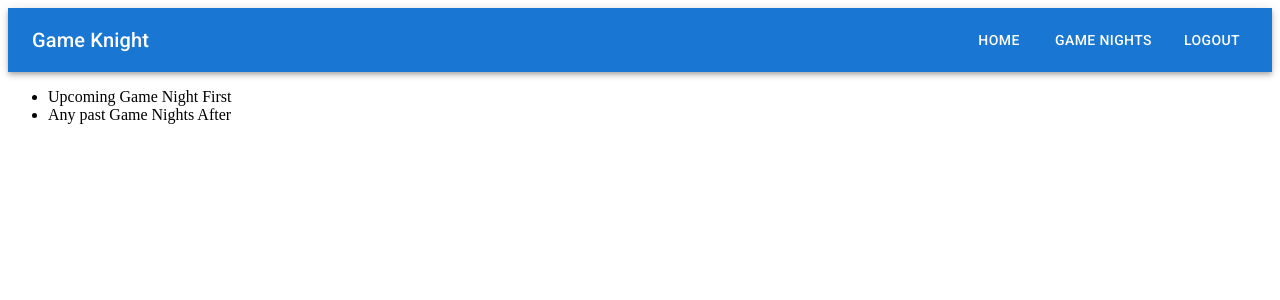
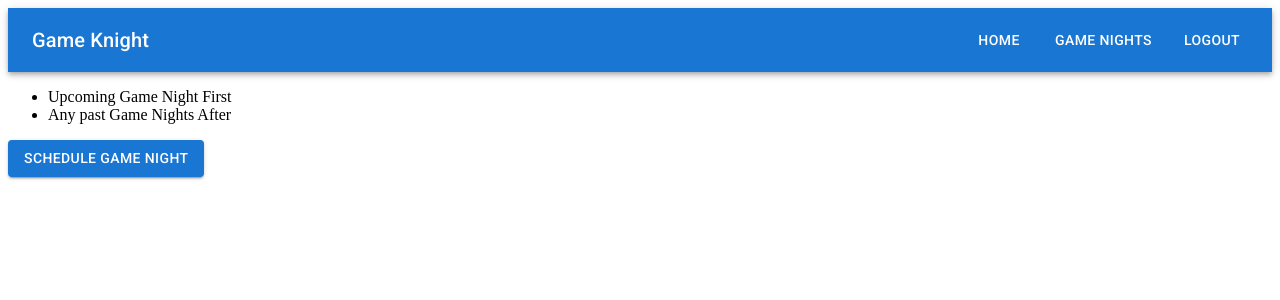
Before and after one commit to 4L00P/game-knight-legacy, a React app: page /gamenights in a window 1280 px wide. Shown: the top 300 px of the page. Built offline with nearby package versions, Linux system fonts and the light colour scheme.

Commit message:
Add button for creating, implement conditional rendering

```diff
--- a/src/client/views/GameNights.jsx
+++ b/src/client/views/GameNights.jsx
@@ -1,7 +1,15 @@
 import React from 'react';
+import { useState } from 'react';
+import { Button } from '@mui/material';
 import Navbar from '../components/Navbar';
 
 function GameNights() {
+  const [creatingNight, toggleCreatingNight] = useState(false);
+
+  const handleClick = () => {
+    console.log('Toggling Creatingnight state');
+    toggleCreatingNight(true);
+  };
   return (
     <div>
       <Navbar />
@@ -9,6 +17,15 @@ function GameNights() {
         <li>Upcoming Game Night First</li>
         <li>Any past Game Nights After</li>
       </ul>
+      {!creatingNight && (
+        <Button
+          variant="contained"
+          onClick={handleClick}
+        >
+          Schedule Game Night
+        </Button>
+      )}
+      {creatingNight && <p>Creating Night</p>}
     </div>
   );
 }
```
